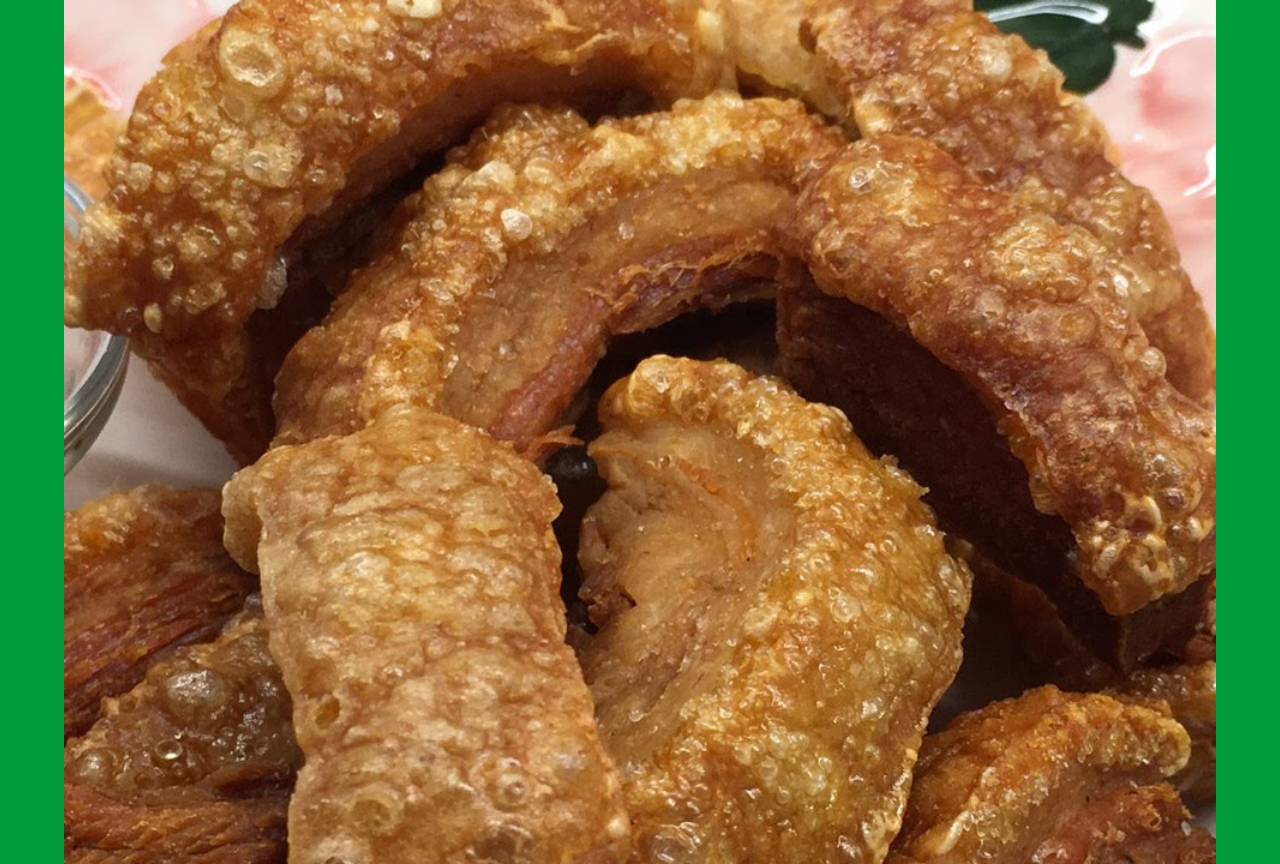
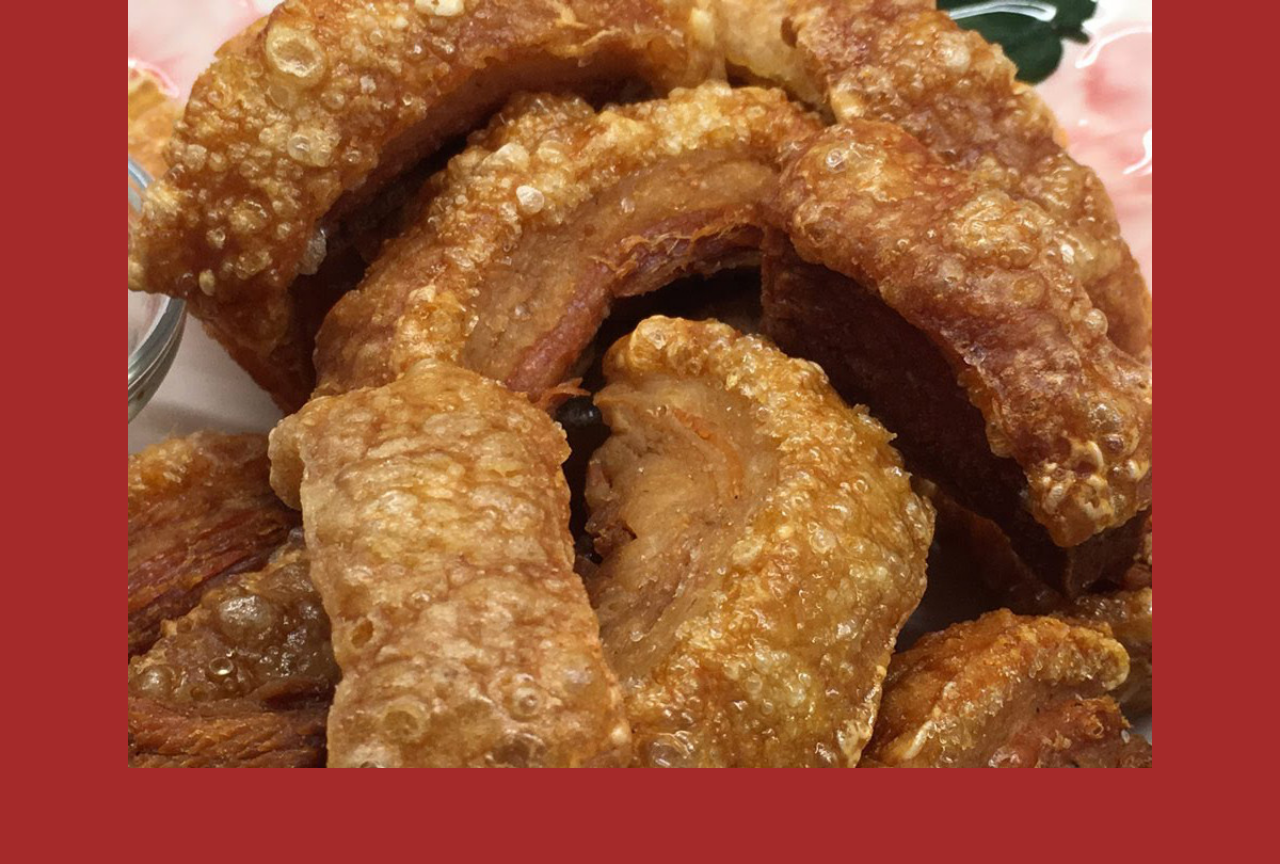
Before and after one commit to thiagohersan-www/slana.ml, a plain HTML site: page index.html in a window 1280 px wide. Shown: the top 864 px of the page. Drawn offline with Linux system fonts and the light colour scheme.

Commit message:
Update index.html

```diff
--- a/index.html
+++ b/index.html
@@ -10,8 +10,8 @@
     <meta http-equiv="Content-Security-Policy" content="default-src 'none'; img-src 'self' data:; media-src 'self'; frame-src player.vimeo.com www.youtube.com; frame-ancestors 'self'; script-src 'self' 'unsafe-inline'; font-src 'self' data:; style-src 'self' 'unsafe-inline'; base-uri 'self'; form-action 'self';">
     <style>
       body {
-        background-color: #009c3b;
-        width: 90%;
+        background-color: #A52A2A;
+        width: 80vw;
         text-align: center;
         margin: 0 auto;
         padding: 0;
@@ -21,6 +21,7 @@
         background-size: contain;
         background-position: center;
         padding-bottom: 75%;
+        margin-bottom: 10vw;
       }
       .i0 {
         background-image: url(i0.jpg);
```
